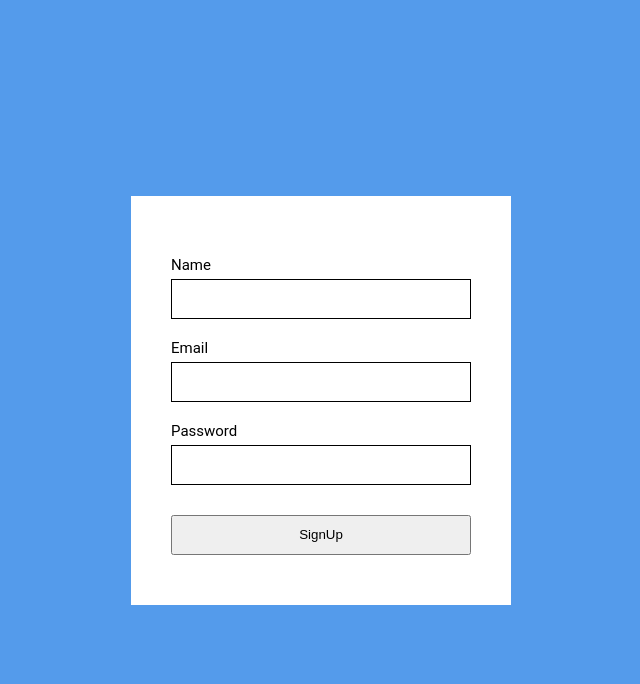
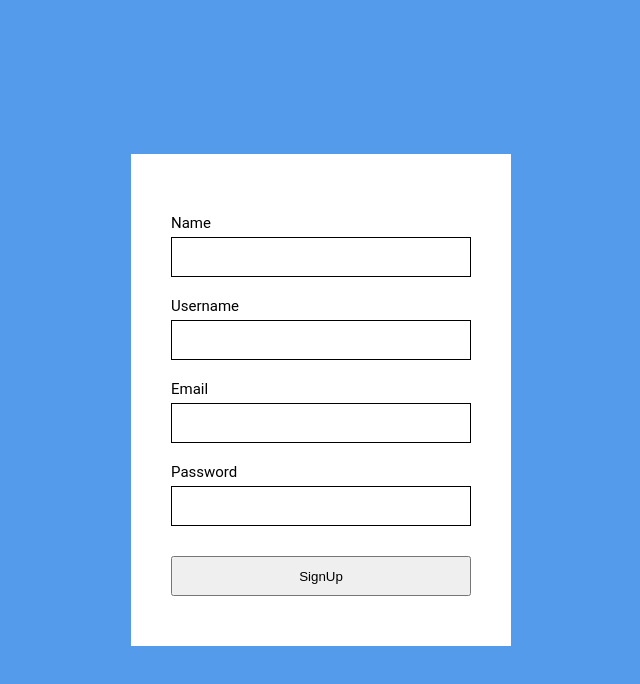
Before and after one commit to jonasdevzero/TaskEasy, a Next.js app in the folder frontend/: page /signup in a window 1280 px wide. Shown: the top 684 px of the page, without its empty margins (319-959 px from the left). Built offline with nearby package versions, Linux system fonts and the light colour scheme.

Commit message:
creating app page and somes fixes

```diff
--- a/frontend/src/pages/signup.tsx
+++ b/frontend/src/pages/signup.tsx
@@ -21,6 +21,7 @@ export default function Signup() {
     const [token, setToken] = usePersistedState("token", "");
 
     const [name, setName] = useState("");
+    const [username, setUsername] = useState("");
     const [email, setEmail] = useState("");
     const [password, setPassword] = useState("");
 
@@ -31,7 +32,7 @@ export default function Signup() {
     async function create(event: React.FormEvent<HTMLFormElement>) {
         event.preventDefault();
 
-        await api.post("user", { name, email, password })
+        await api.post("user", { name, username, email, password })
             .then(({ data }) => {
                 setToken(data.token);
                 router.push("/app");
@@ -58,6 +59,11 @@ export default function Signup() {
                         </Wrapper>
 
                         <Wrapper>
+                            <Label>Username</Label>
+                            <Input type="text" value={username} onChange={e => setUsername(e.target.value)} />
+                        </Wrapper>
+
+                        <Wrapper>
                             <Label>Email</Label>
                             <Input type="text" value={email} onChange={e => setEmail(e.target.value)} />
                         </Wrapper>
--- a/frontend/src/styles/components/Form.ts
+++ b/frontend/src/styles/components/Form.ts
@@ -40,5 +40,5 @@ export const Submit = styled.button`
 `;
 
 export const Error = styled.strong`
-
+    color: #000;
 `;
```
Also changed, not shown: frontend/src/pages/app.tsx (added, +15 -0 lines).
